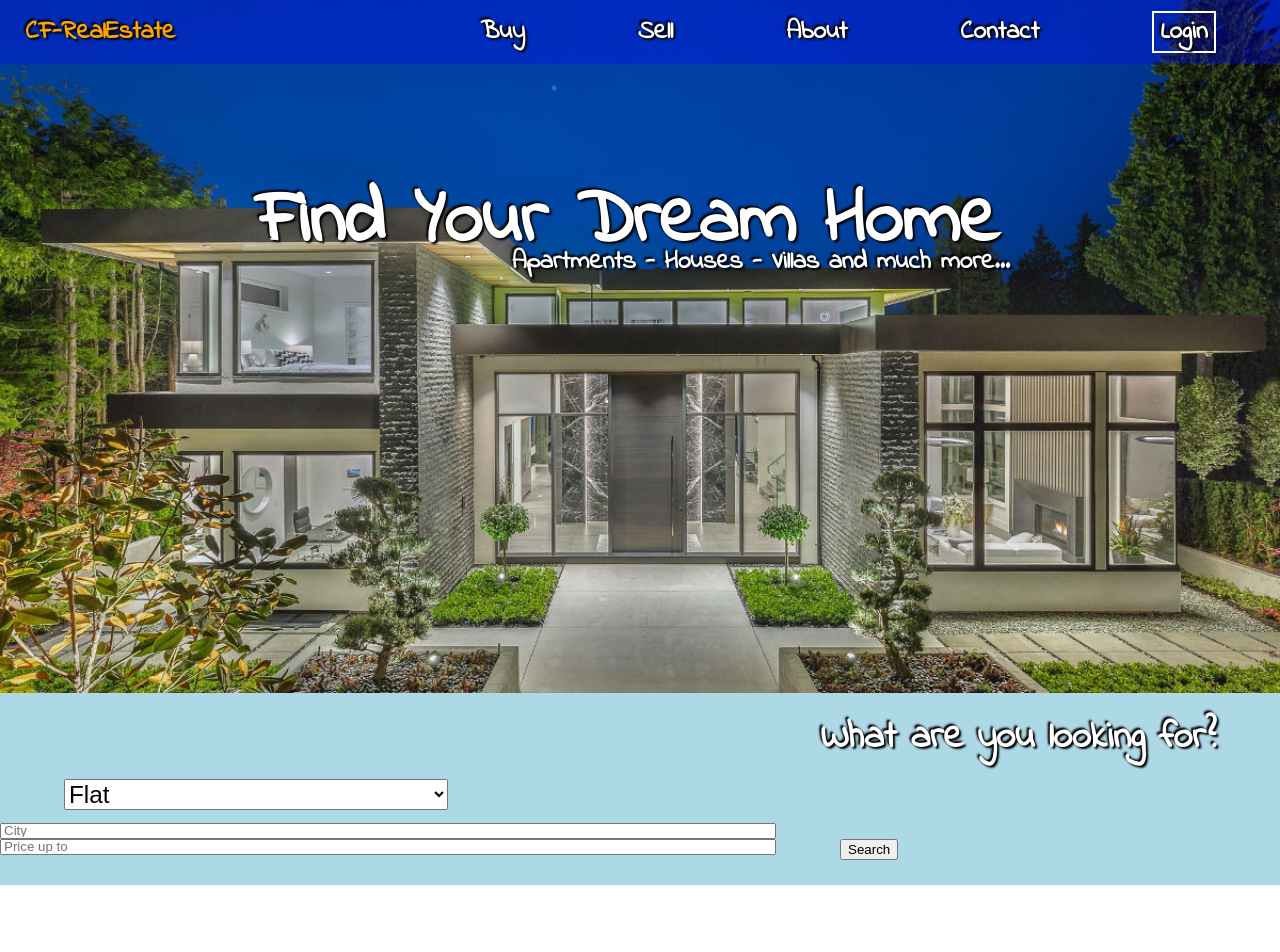
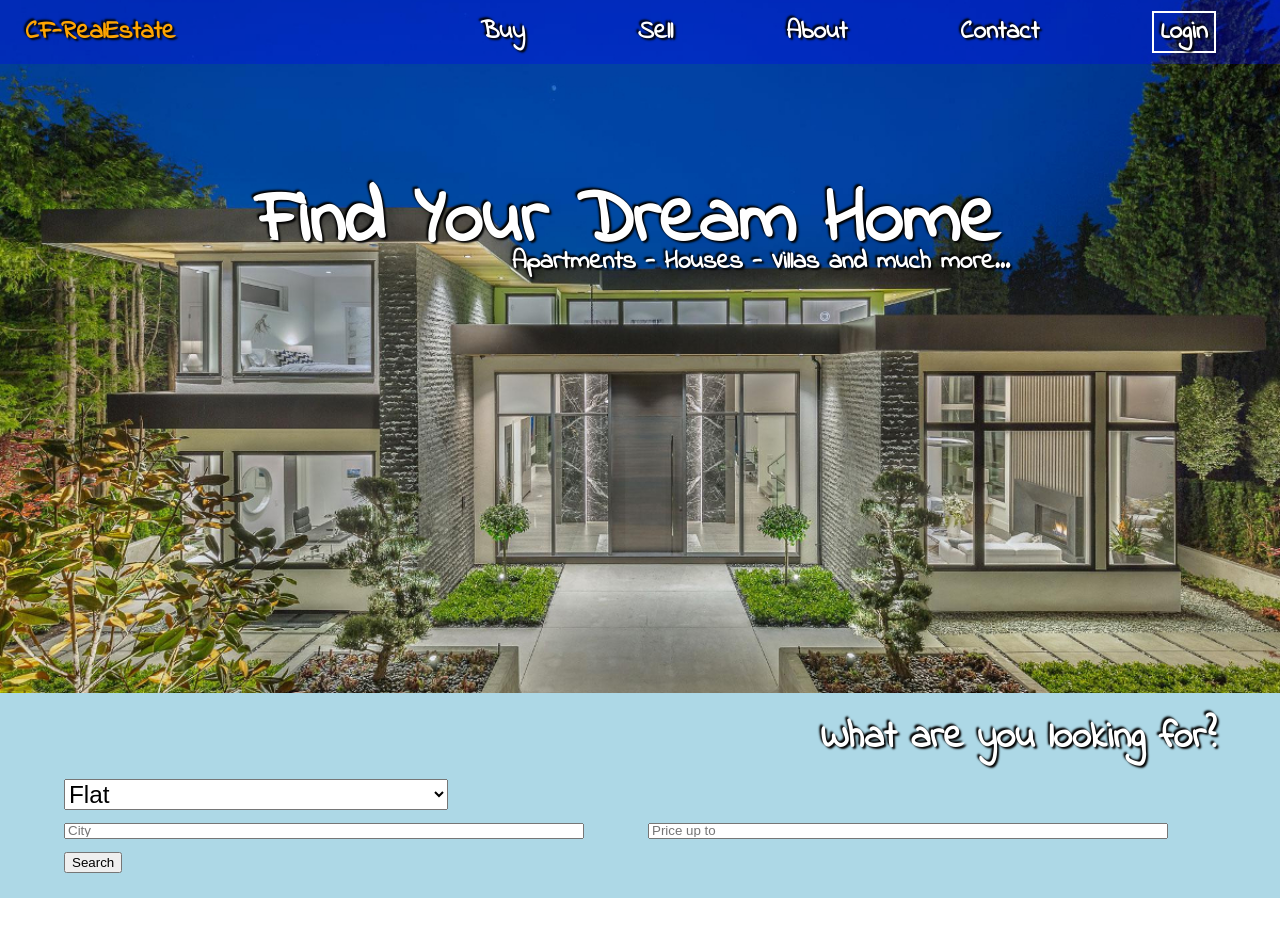
Before and after one commit to aliravn/bootcamp-WCR08-real-estate-react, a React (Create React App) app: page / in a window 1280 px wide. Shown: the top 952 px of the page. Built offline with nearby package versions, Linux system fonts and the light colour scheme.

Commit message:
fix issue with form styling

```diff
--- a/src/components/LoginPage.css
+++ b/src/components/LoginPage.css
@@ -19,7 +19,7 @@
 	font-size: 2vw;
 }
 
-form {
+#login-container form {
 	width: 100%;
 	display: flex;
 	flex-wrap: wrap;
--- a/src/components/Searchbar.css
+++ b/src/components/Searchbar.css
@@ -19,14 +19,14 @@
 	text-align: right;
 }
 
-select {
+#searchbar select {
 	margin: 0 50% 1% 5%;
 	width: 30%;
 	font-size: 1.9vw;
 	padding: 0;
 }
 
-input {
+#searchbar input {
 	width: 40%;
 	margin-left: 5%;
 	margin-bottom: 1%;
```
